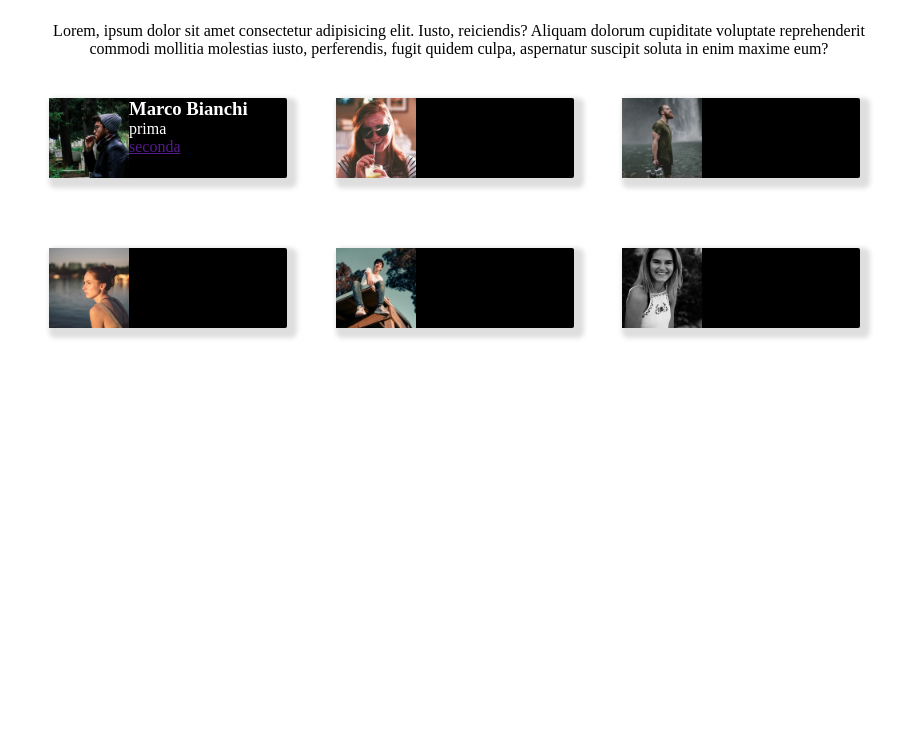
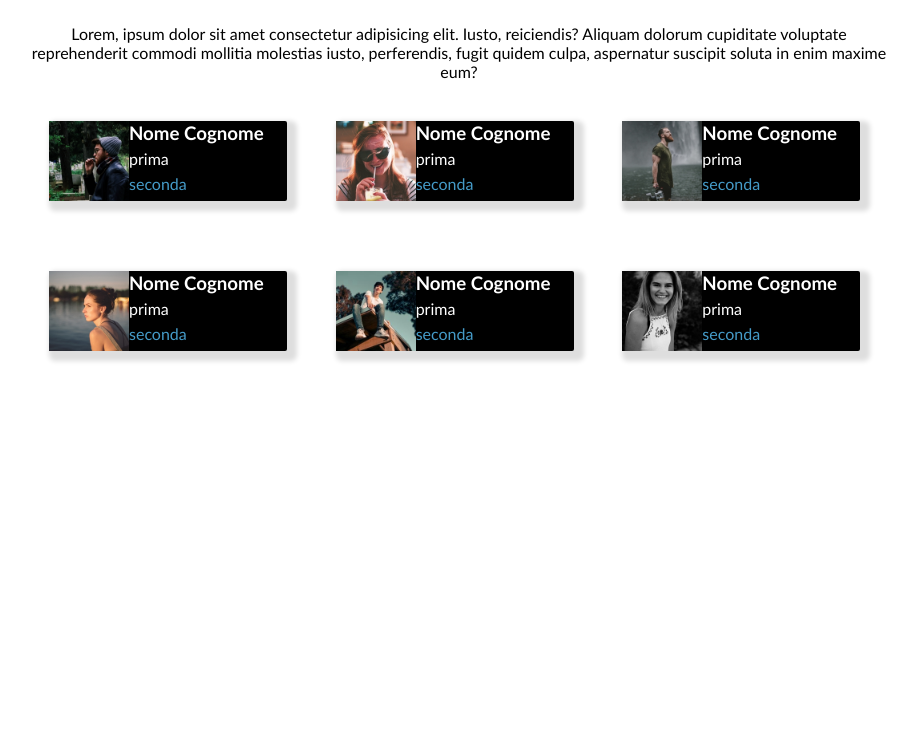
Before and after one commit to mattia0419/html-css-float-cards, a plain HTML site: page index.html in a window 1280 px wide. Shown: the part 55-800 px from the top of the page, without its empty margins (181-1098 px from the left). Drawn offline with Linux system fonts and the light colour scheme.

Commit message:
last commit

```diff
--- a/css/style.css
+++ b/css/style.css
@@ -2,6 +2,7 @@
     margin: 0;
     padding: 0;
     box-sizing: border-box;
+    font-family: 'Trebuchet MS', 'Lucida Sans Unicode', 'Lucida Grande', 'Lucida Sans', Arial, sans-serif;
 }
 
 img{
@@ -55,4 +56,12 @@ h1{
     padding: 0;
     box-shadow: 5px 5px 5px 5px #dedede;
     color: white;
+    line-height: 25px;
 }
+.card-text{
+    margin-left: 30px;
+}
+a{
+    text-decoration: none;
+    color: #459BC8;
+}
--- a/index.html
+++ b/index.html
@@ -16,23 +16,31 @@
         <div class="col ">
             <div class="card clearfix">
                 <img src="./img/male1.png" alt="avatar photo">
-                <h3>Marco Bianchi</h3>
-                <div>
+                <h3 class="card-text">Nome Cognome</h3>
+                <div class="card-text">
                     prima
                 </div>
-                <div><a href="">seconda</a></div>
+                <div class="card-text"><a href="marcobianchi@gmail.com">seconda</a></div>
             </div>
         </div>
         <div class="col">
             <div class="card clearfix">
                 <img src="./img/female1.png" alt="avatar photo">
-
+                <h3 class="card-text">Nome Cognome</h3>
+                <div class="card-text">
+                    prima
+                </div>
+                <div class="card-text"><a href="marcobianchi@gmail.com">seconda</a></div>
             </div>
         </div>
         <div class="col">
             <div class="card clearfix">
                 <img src="./img/male2.png" alt="avatar photo">
-
+                <h3 class="card-text">Nome Cognome</h3>
+                <div class="card-text">
+                    prima
+                </div>
+                <div class="card-text"><a href="marcobianchi@gmail.com">seconda</a></div>
             </div>
         </div>
 
@@ -41,19 +49,31 @@
         <div class="col">
             <div class="card clearfix">
                 <img src="./img/female2.png" alt="avatar photo">
-
+                <h3 class="card-text">Nome Cognome</h3>
+                <div class="card-text">
+                    prima
+                </div>
+                <div class="card-text"><a href="marcobianchi@gmail.com">seconda</a></div>
             </div>
         </div>
         <div class="col">
             <div class="card clearfix">
                 <img src="./img/male3.png" alt="avatar photo">
-
+                <h3 class="card-text">Nome Cognome</h3>
+                <div class="card-text">
+                    prima
+                </div>
+                <div class="card-text"><a href="marcobianchi@gmail.com">seconda</a></div>
             </div>
         </div>
         <div class="col">
             <div class="card clearfix">
                 <img src="./img/female3.png" alt="avatar photo">
-
+                <h3 class="card-text">Nome Cognome</h3>
+                <div class="card-text">
+                    prima
+                </div>
+                <div class="card-text"><a href="marcobianchi@gmail.com">seconda</a></div>
             </div>
         </div>
 
```
